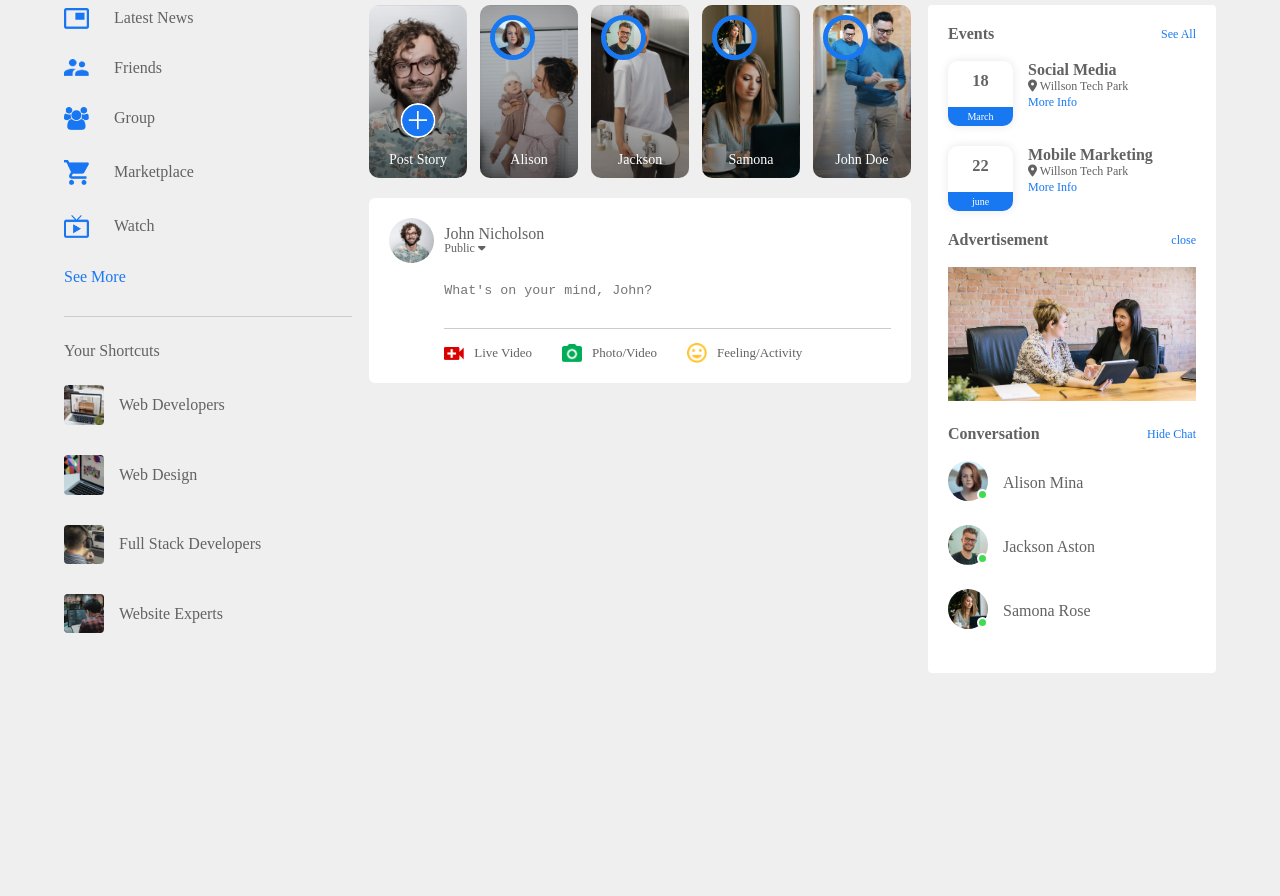
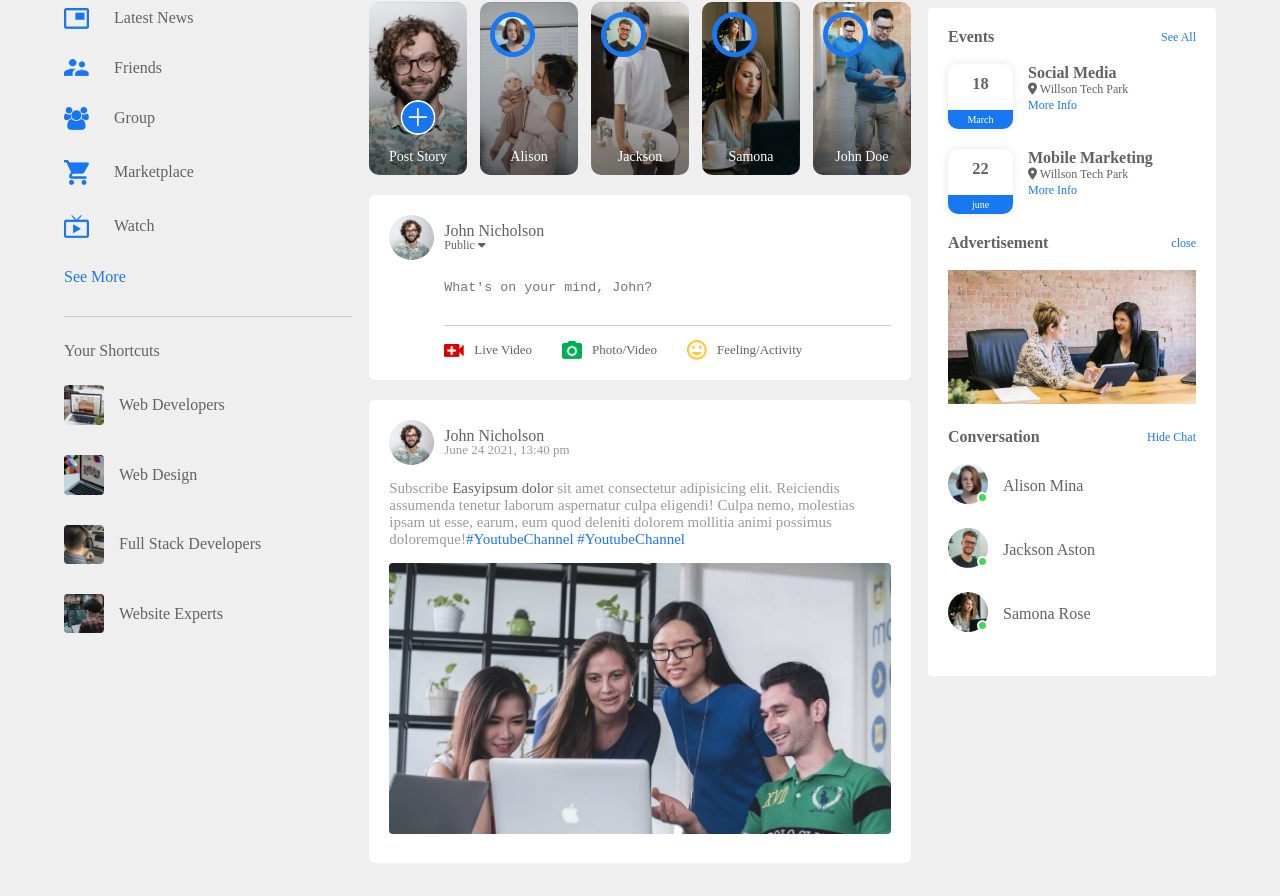
Before and after one commit to kankula/website-08, a plain HTML site: page index.html in a window 1280 px wide. Shown: the part 62-958 px from the top of the page. Before the commit the page ends 800 px from the top, so only its background shows below. Drawn offline with Linux system fonts and the light colour scheme; files whose address does not match are found by name.

Commit message:
first commit

```diff
--- a/index.html
+++ b/index.html
@@ -94,7 +94,17 @@
                 </div>
             </div>
 
-
+            <div class="post-container">
+                <div class="user-profile">
+                    <img src="images/profile-pic.png">
+                    <div>
+                        <p>John Nicholson</p>
+                        <span>June 24 2021, 13:40 pm</span>
+                    </div>
+                </div>
+                <p class="post-text">Subscribe <span>Easyipsum dolor </span> sit amet consectetur adipisicing elit. Reiciendis assumenda tenetur laborum aspernatur culpa eligendi! Culpa nemo, molestias ipsam ut esse, earum, eum quod deleniti dolorem mollitia animi possimus doloremque!<a href="#">#YoutubeChannel</a> <a href="#">#YoutubeChannel</a></p>
+                <img src="images/feed-image-1.png" alt="" class="post-img">
+            </div>
 
         </div>
         <div class="right-sidebar">
--- a/style.css
+++ b/style.css
@@ -309,3 +309,33 @@ nav {
     width: 20px;
     margin-right: 10px;
 }
+.post-container {
+    width: 100%;
+    background: #fff;
+    border-radius: 6px;
+    padding: 20px;
+    color: #626262;
+    margin: 20px 0;
+}
+.user-profile span {
+    font-size: 13px;
+    color: #9a9a9a;
+}
+.post-text {
+    color: #9a9a9a;
+    margin: 15px 0;
+    font-size: 15px;
+}
+.post-text span {
+    color: #626262;
+    font-weight: 500;
+}
+.post-text a {
+    color: #1878f2;
+    text-decoration: none;
+}
+.post-img {
+    width: 100%;
+    border-radius: 4px;
+    margin-bottom: 5px;
+}
```
